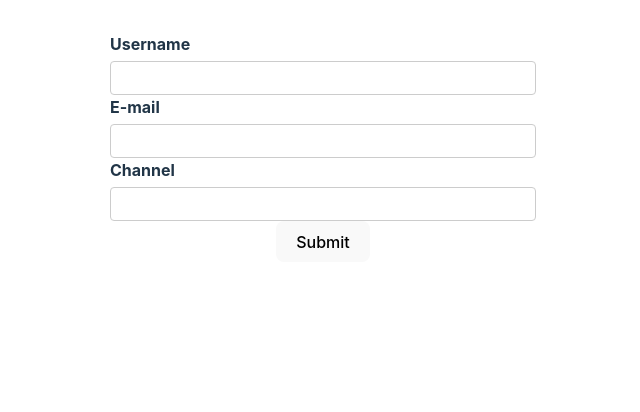
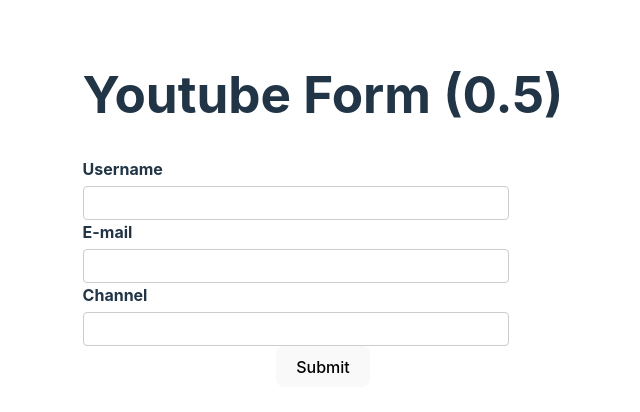
Before and after one commit to limmxc1/rhf-demo-by-Codevolution, a React (Vite) app: page / in a window 1280 px wide. Shown: the top 412 px of the page, without its empty margins (317-957 px from the left). Built offline with nearby package versions, Linux system fonts and the light colour scheme.

Commit message:
Form State and Rerenders

```diff
--- a/src/components/YoutubeForm.jsx
+++ b/src/components/YoutubeForm.jsx
@@ -3,11 +3,19 @@
 
 export const YoutubeForm = () => {
 
+	let renderCount = 0
+	// to prove that rhf does not cause a re-render, unlike other form state
+	//management methods using controlled inputs (e.g. useState)
+
 	const form = useForm()
-	const { register, control } = form // destructure the control method and pass it to <DevTool>
+	const { register, control } = form
 
+	renderCount++
 	return (
 		<div>
+			<h1>Youtube Form ({renderCount / 2})</h1>
+			 {/* divide 2 because React.StrictMode renders components twice
+			 during development mode to detect issues with code */}
 			<form>
 				<label htmlFor="username">Username</label>
 				<input
@@ -29,7 +37,7 @@
 				></input>
 				<button>Submit</button>
 			</form>
-			<DevTool control={control} /> {/* Make sure it comes after <form> */}
+			<DevTool control={control} />
 		</div>
 	);
 };
```
